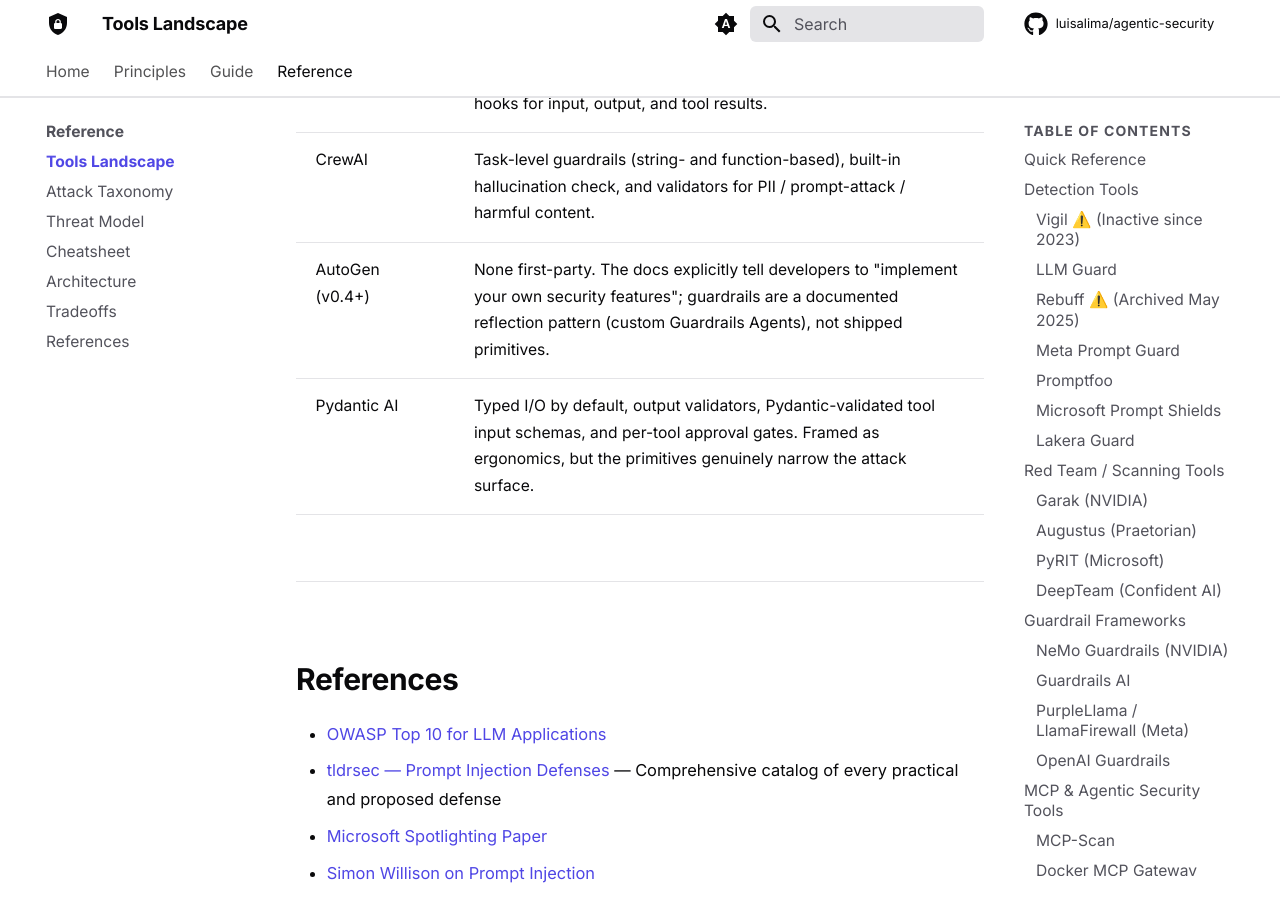
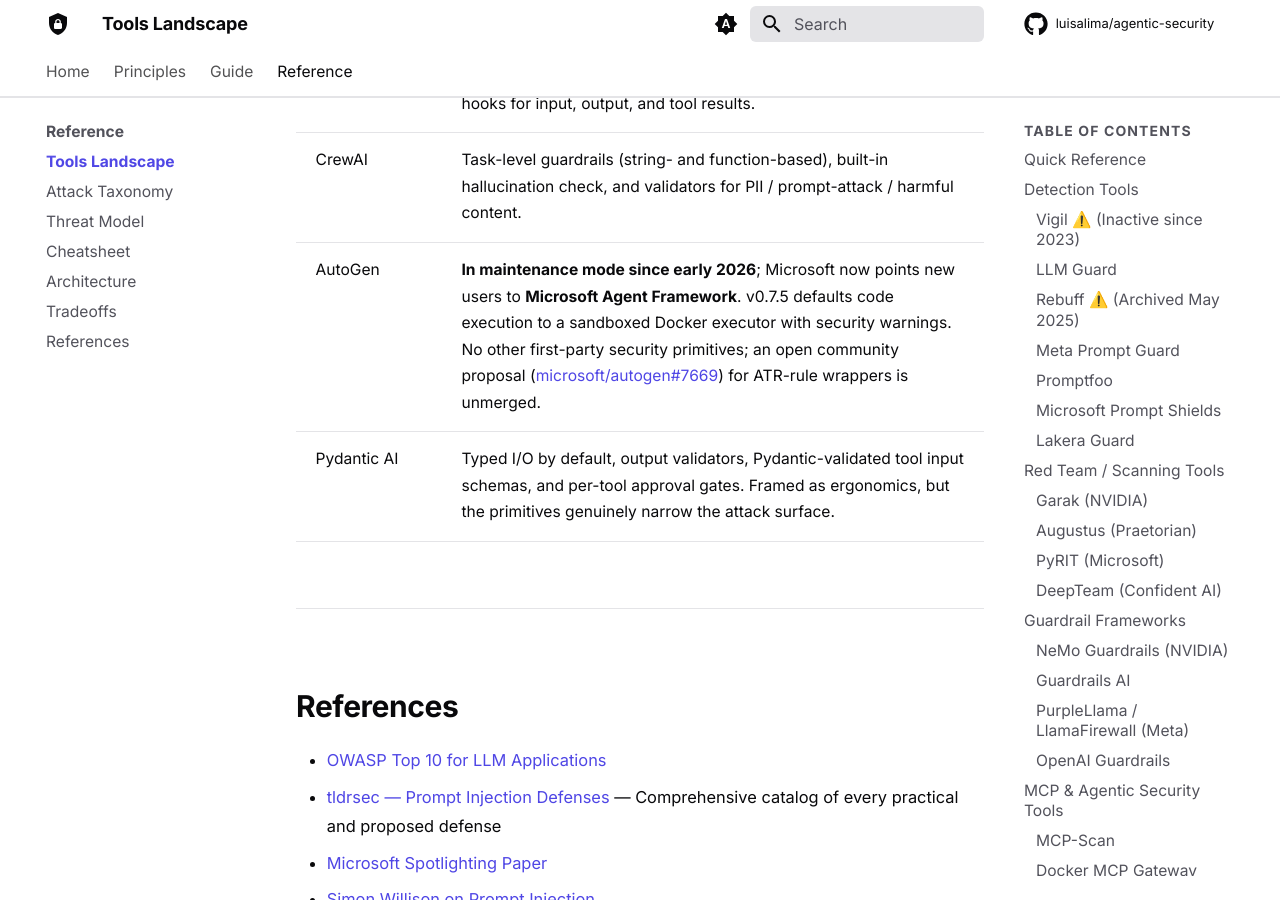
Before and after one commit to luisalima/agentic-security, an MkDocs documentation site: the page built from docs/reference/tools.md, in a window 1280 px wide and 900 px high, scrolled down 19618 px. Built offline with MkDocs 1.6.1 and Material for MkDocs 9.7.7, drawn with Linux system fonts in a browser that asks for light colours; comment, search, counter and statistics services are not loaded.

Commit message:
docs: update AutoGen row — maintenance mode + Docker sandbox default
The previous cell ("None first-party ... implement your own security
features") was outdated as of May 2026:

- AutoGen has been in maintenance mode since early 2026; Microsoft
  now directs new users to Microsoft Agent Framework (the AutoGen +
  Semantic Kernel successor).
- v0.7.5 added security warnings and defaults code execution to a
  sandboxed DockerCommandLineCodeExecutor — that *is* a first-party
  security primitive, even if a minor one.
- Open proposal microsoft/autogen#7669 to add an ATR-rule wrapper
  to autogen-ext is still unmerged.

Co-Authored-By: Claude Opus 4.7 (1M context) <noreply@anthropic.com>

```diff
--- a/docs/reference/tools.md
+++ b/docs/reference/tools.md
@@ -485,7 +485,7 @@ Most agent orchestration frameworks treat security as the developer's job, but t
 |-----------|------------------------------|
 | LangChain / LangGraph | First-party guardrail middleware: PII detection, human-in-the-loop approval, and `@before_agent` / `@after_agent` decorators with hooks for input, output, and tool results. |
 | CrewAI | Task-level guardrails (string- and function-based), built-in hallucination check, and validators for PII / prompt-attack / harmful content. |
-| AutoGen (v0.4+) | None first-party. The docs explicitly tell developers to "implement your own security features"; guardrails are a documented reflection pattern (custom Guardrails Agents), not shipped primitives. |
+| AutoGen | **In maintenance mode since early 2026**; Microsoft now points new users to **Microsoft Agent Framework**. v0.7.5 defaults code execution to a sandboxed Docker executor with security warnings. No other first-party security primitives; an open community proposal ([microsoft/autogen#7669](https://github.com/microsoft/autogen/issues/7669)) for ATR-rule wrappers is unmerged. |
 | Pydantic AI | Typed I/O by default, output validators, Pydantic-validated tool input schemas, and per-tool approval gates. Framed as ergonomics, but the primitives genuinely narrow the attack surface. |
 
 ---
```
